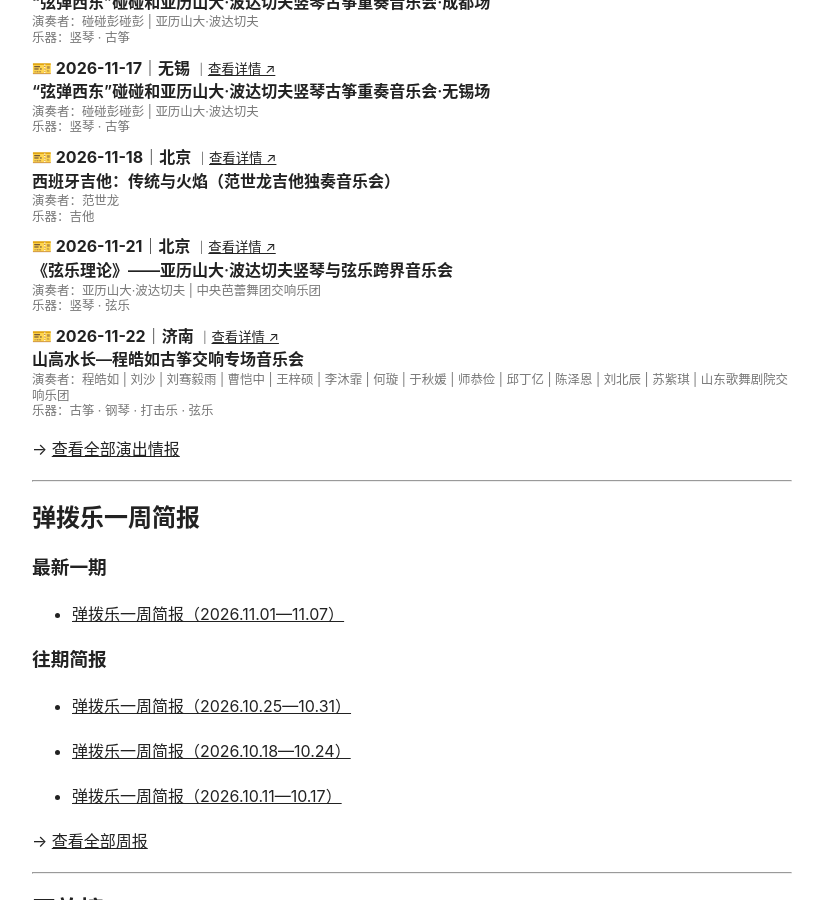
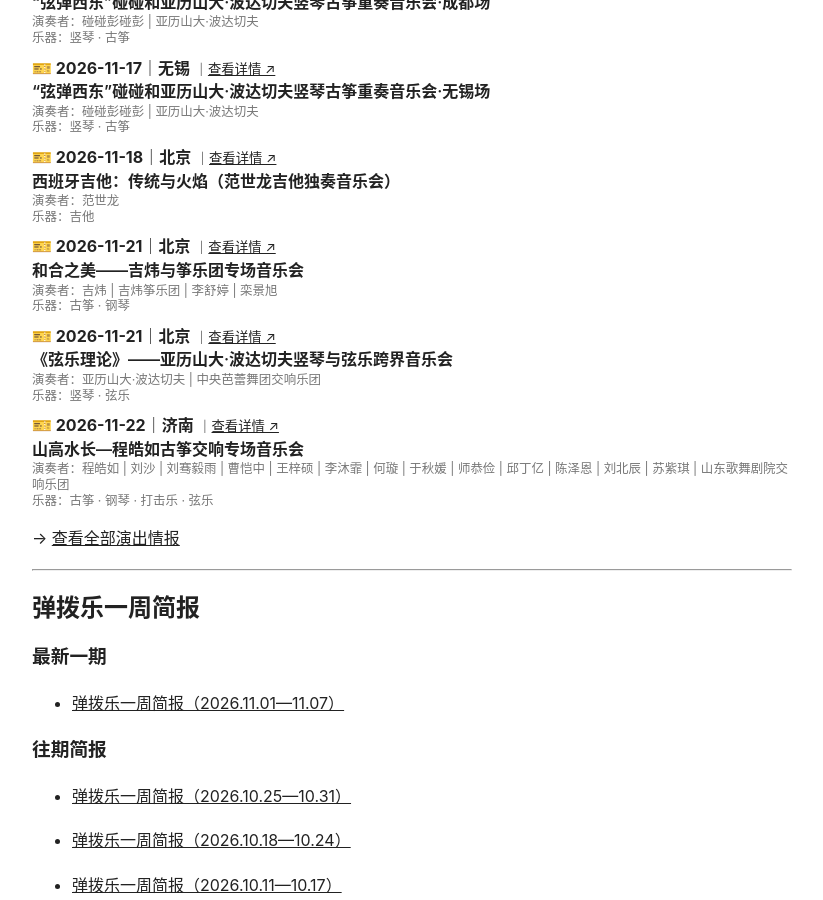
Before and after one commit to KeenKwok/boxianji, a Jekyll site: the page built from index.md, in a window 1280 px wide and 900 px high, scrolled down 868 px. Shown: the whole window, without its empty margins (228-1051 px from the left). Built offline with Jekyll 4.4.1, drawn with Linux system fonts in a browser that asks for light colours.

Commit message:
更新 attention.yml

```diff
--- a/_data/attention.yml
+++ b/_data/attention.yml
@@ -1,3 +1,17 @@
+- id: "20261121-beijing-hehezhimei-jiwei-zhengensemble"
+  date: "2026-11-21"
+  city: "北京"
+  title: "和合之美——吉炜与筝乐团专场音乐会"
+  performers:
+    - "吉炜"
+    - "吉炜筝乐团"
+    - "李舒婷"
+    - "栾景旭"
+  instruments:
+    - "古筝"
+    - "钢琴"
+  link: "https://mp.weixin.qq.com/s/AA825dWJFKfzKxVPFZb5Vg"
+
 - id: "20261118-beijing-xibanyagita-fanshilong-guitar-solo"
   date: "2026-11-18"
   city: "北京"
```
